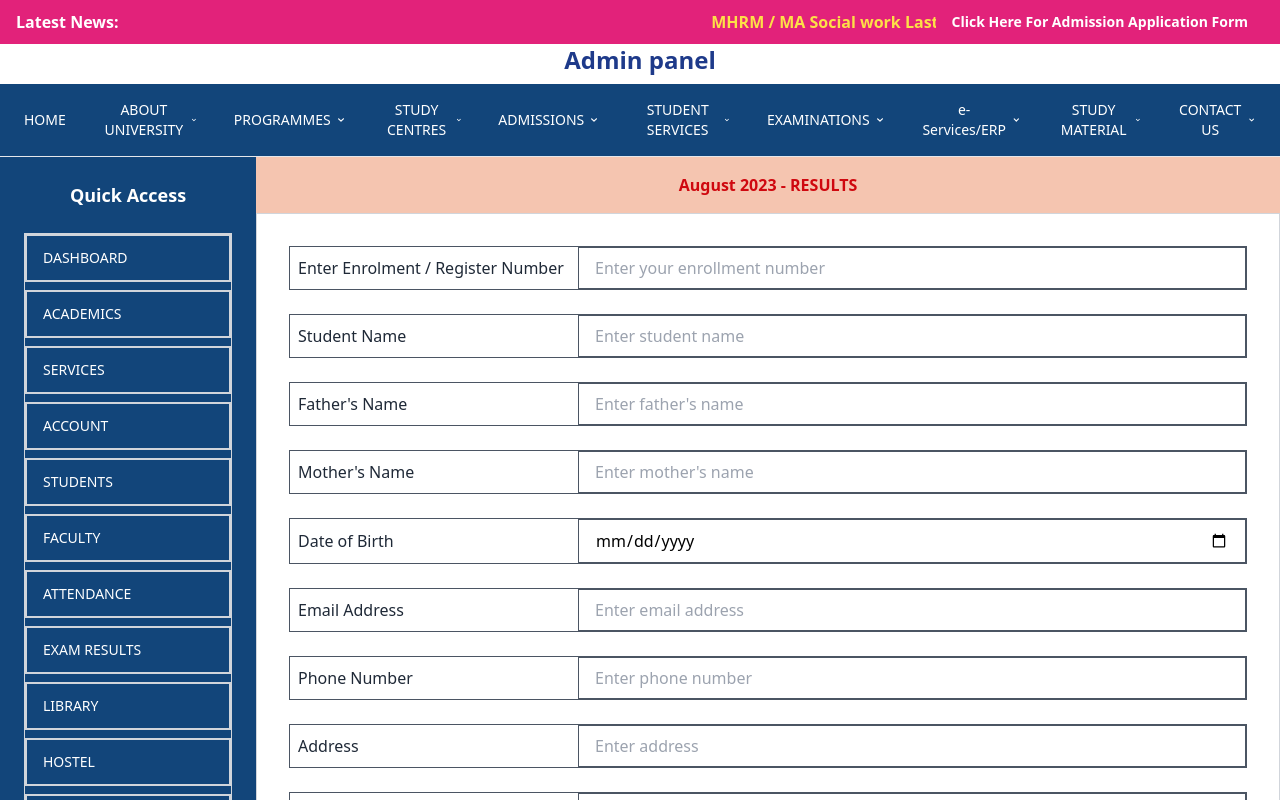
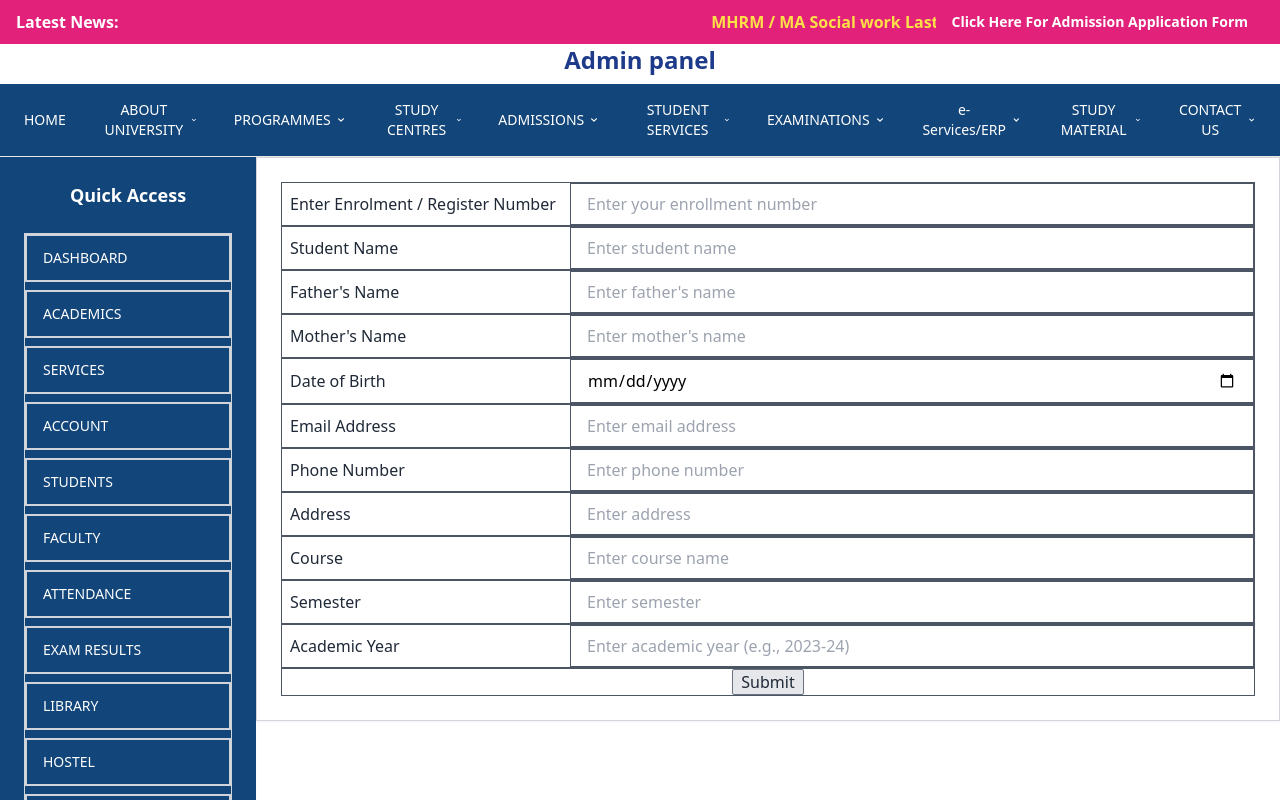
Before and after one commit to AnuragNarsingoju/client34, a React (Create React App) app: page /dashboard in a window 1280 px wide. Shown: the top 800 px of the page. Built offline with nearby package versions, Linux system fonts and the light colour scheme; the HTML template or start-up script is replaced by a standard one.

Commit message:
changes in UI2

```diff
--- a/src/SchoolPageNew.jsx
+++ b/src/SchoolPageNew.jsx
@@ -338,24 +338,24 @@ const SchoolPageNew = () => {
           {/* Main Content Area */}
           <div className="flex-1 w-full">
             {/* Results Banner */}
-            <div
+            {/* <div
               className="text-center py-4 transition-colors duration-300"
               style={{ backgroundColor: '#f5c5b0'}}
             >
               <h2 className="text-md font-bold transition-colors duration-300" style={{color:'#cf080f'}}>
                 August 2023 - RESULTS
               </h2>
-            </div>
+            </div> */}
 
             {/* Enrollment Form */}
             <div
-              className={`border p-8 shadow-sm transition-colors duration-300 ${
+              className={`border p-6 shadow-sm transition-colors duration-300 ${
                 isDarkTheme
                   ? "bg-gray-700 border-gray-600"
                   : "bg-white border-gray-300"
               }`}
             >
-              <form onSubmit={handleSubmit} className="space-y-6">
+              <form onSubmit={handleSubmit} >
                 <div className="flex items-center space-x-4 border border-gray-600">
                   <label
                     htmlFor="enrollment"
```
